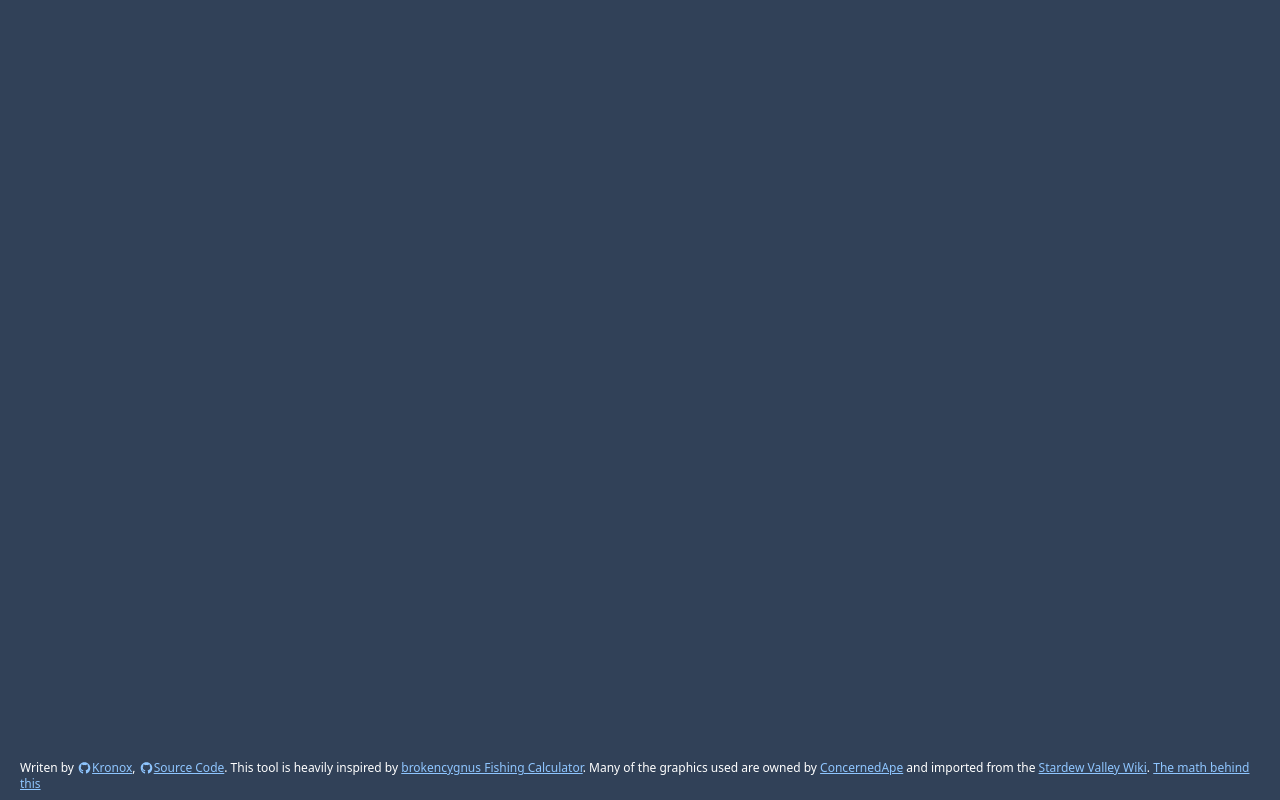
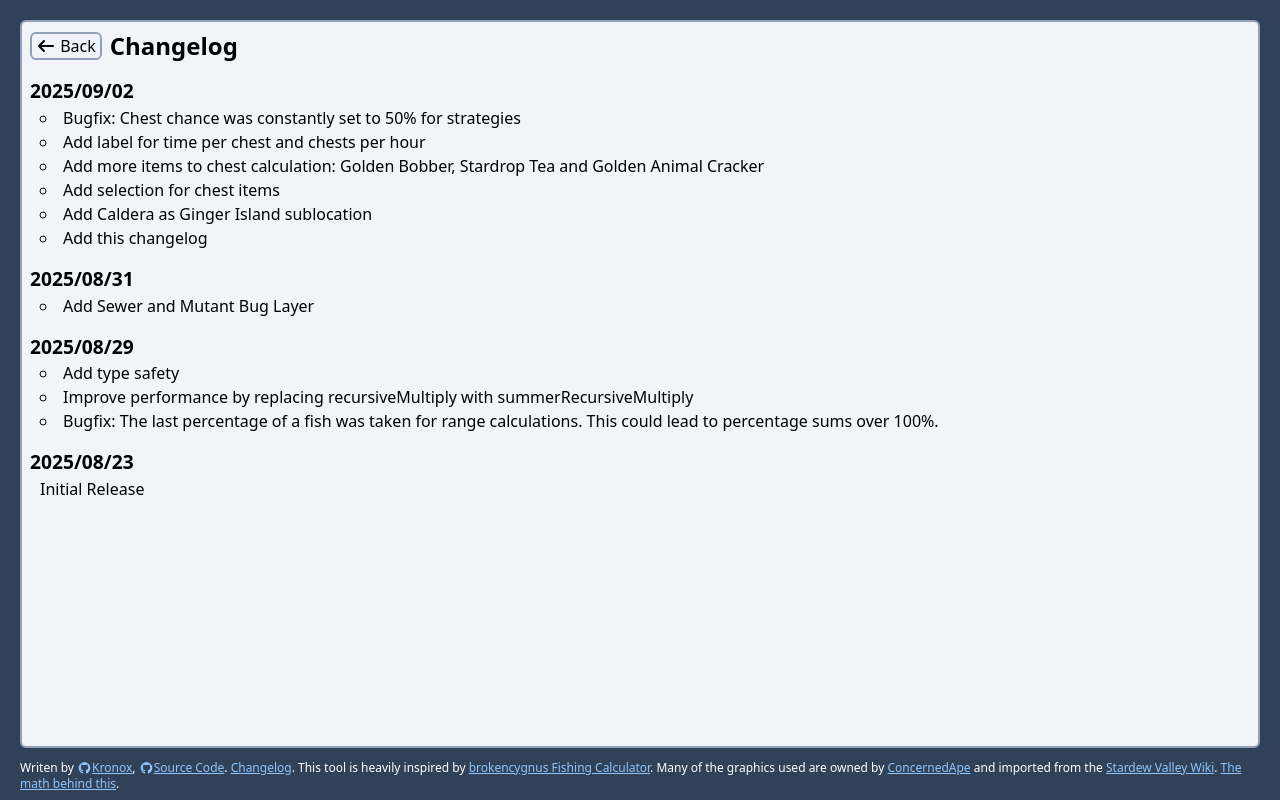
Before and after one commit to Kr0nox/999FishCalculator, a Vue app: page /changelog in a window 1280 px wide. Built offline with nearby package versions, Linux system fonts and the light colour scheme.

Commit message:
add changelog

```diff
--- a/src/App.vue
+++ b/src/App.vue
@@ -8,13 +8,14 @@
       <a href="https://www.github.com/Kr0nox"><FontAwesomeIcon :icon="faGithub" />Kronox</a>,
       <a href="https://github.com/Kr0nox/999FishCalculator"
         ><FontAwesomeIcon :icon="faGithub" />Source Code</a
-      >. This tool is heavily inspired by
+      >. <RouterLink :to="{ name: 'Changelog' }">Changelog</RouterLink>. This tool is heavily
+      inspired by
       <a href="https://brokencygnus.github.io/stardew-fishing-calc/home"
         >brokencygnus Fishing Calculator</a
       >. Many of the graphics used are owned by
       <a href="https://stardewvalleywiki.com/ConcernedApe">ConcernedApe</a> and imported from the
       <a href="https://stardewvalleywiki.com">Stardew Valley Wiki</a>.
-      <RouterLink :to="{ name: 'Math' }">The math behind this</RouterLink>
+      <RouterLink :to="{ name: 'Math' }">The math behind this</RouterLink>.
     </div>
   </div>
 </template>
--- a/src/router/index.ts
+++ b/src/router/index.ts
@@ -1,5 +1,6 @@
 import MainView from '@/views/MainView.vue'
 import MathView from '@/views/MathView.vue'
+import ChangeLogView from '@/views/ChangeLog.vue'
 import { createRouter, createWebHistory } from 'vue-router'
 
 /**
@@ -17,6 +18,11 @@ export const router = createRouter({
       path: '/math',
       name: 'Math',
       component: MathView
+    },
+    {
+      path: '/changelog',
+      name: 'Changelog',
+      component: ChangeLogView
     }
   ]
 })
--- /dev/null
+++ b/src/views/ChangeLog.vue
@@ -0,0 +1,75 @@
+<template>
+  <ContainerComponent class="w-full bg-slate-100 p-2!">
+    <div class="flex items-center gap-2">
+      <RouterLink :to="{ name: 'Main' }"
+        ><ContainerComponent class="px-1! py-0!">
+          <FontAwesomeIcon :icon="faArrowLeft" /> Back
+        </ContainerComponent></RouterLink
+      >
+      <h1 class="text-2xl font-bold">Changelog</h1>
+    </div>
+    <main>
+      <h2>2025/09/02</h2>
+      <div>
+        <ul>
+          <li>Bugfix: Chest chance was constantly set to 50% for strategies</li>
+          <li>Add label for time per chest and chests per hour</li>
+          <li>
+            Add more items to chest calculation: Golden Bobber, Stardrop Tea and Golden Animal
+            Cracker
+          </li>
+          <li>Add selection for chest items</li>
+          <li>Add Caldera as Ginger Island sublocation</li>
+          <li>Add this changelog</li>
+        </ul>
+      </div>
+      <h2>2025/08/31</h2>
+      <div>
+        <ul>
+          <li>Add Sewer and Mutant Bug Layer</li>
+        </ul>
+      </div>
+      <h2>2025/08/29</h2>
+      <div>
+        <ul>
+          <li>Add type safety</li>
+          <li>Improve performance by replacing recursiveMultiply with summerRecursiveMultiply</li>
+          <li>
+            Bugfix: The last percentage of a fish was taken for range calculations. This could lead
+            to percentage sums over 100%.
+          </li>
+        </ul>
+      </div>
+      <h2>2025/08/23</h2>
+      <div>Initial Release</div>
+    </main>
+  </ContainerComponent>
+</template>
+<script setup lang="ts">
+import { FontAwesomeIcon } from '@fortawesome/vue-fontawesome'
+import { faArrowLeft } from '@fortawesome/free-solid-svg-icons'
+import ContainerComponent from '@/components/ContainerComponent.vue'
+</script>
+
+<style scoped>
+h2 {
+  font-size: larger;
+  font-weight: bold;
+}
+
+h2 + div {
+  padding-left: 10px;
+}
+
+h2 {
+  margin-top: 15px;
+}
+h2:first {
+  margin-top: 0;
+}
+
+li {
+  list-style-type: circle;
+  list-style-position: inside;
+}
+</style>
```
